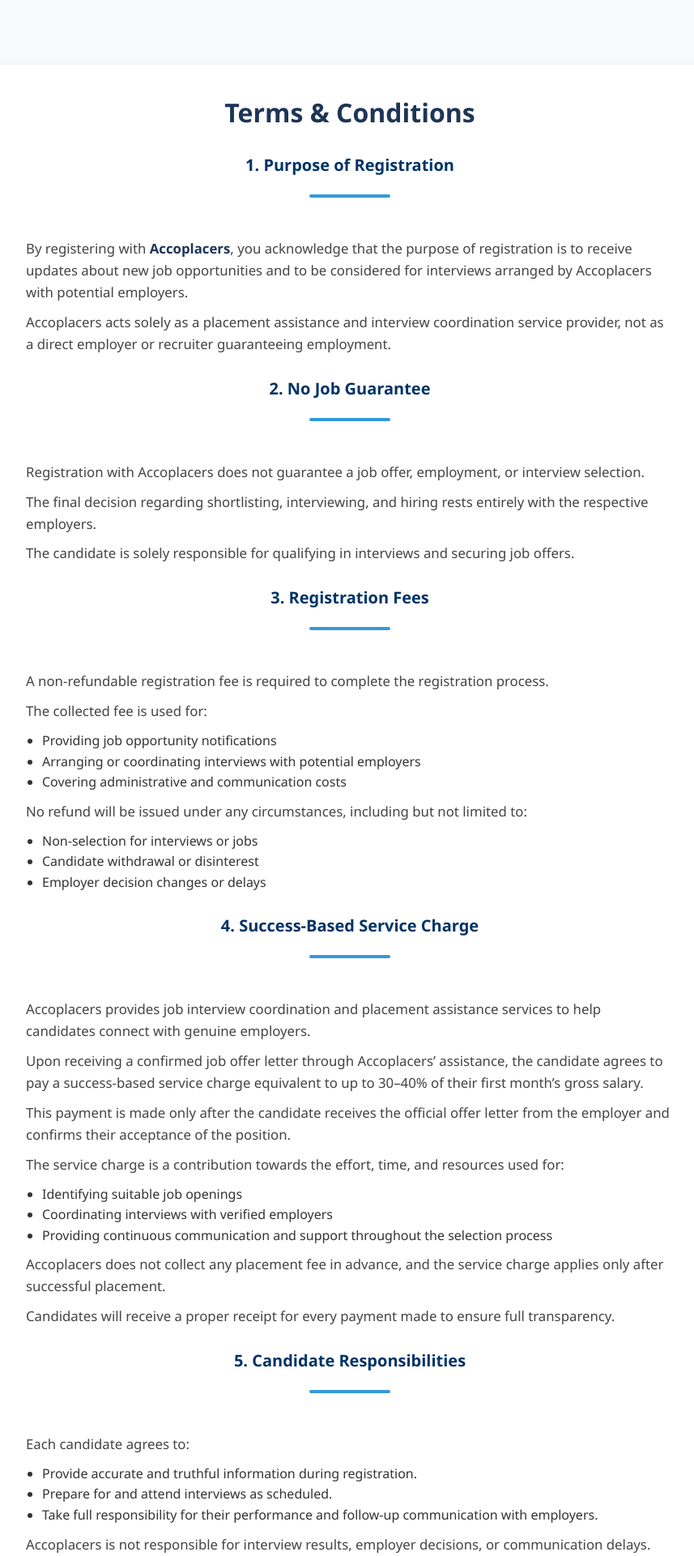
After one commit to accoplacers/django-acco, a Django app: page /terms/ in a window 1280 px wide. The commit adds this page. Shown: the top 1921 px of the page at 81% size, without its empty margins (208-1065 px from the left). Run offline with Django 5.2, Linux system fonts and the light colour scheme.

Commit message:
terms and conditions

```diff
--- /dev/null
+++ b/base/templates/base/terms.html
@@ -0,0 +1,140 @@
+<!DOCTYPE html>
+<html lang="en">
+<head>
+    <meta charset="UTF-8">
+    <meta name="viewport" content="width=device-width, initial-scale=1.0">
+    <title>Terms & Conditions | Accoplacers</title>
+    {% load static %}
+    <link rel="stylesheet" href="{% static 'base/css/style.css' %}">
+    <link rel="icon" href="{% static 'base/img/favicon.ico' %}" type="image/x-icon">
+    <style>
+        body {
+            background-color: #f9fafb;
+            color: #333;
+            font-family: 'Poppins', sans-serif;
+            line-height: 1.6;
+        }
+        .terms-container {
+            max-width: 900px;
+            margin: 80px auto;
+            background: #fff;
+            padding: 40px 50px;
+            border-radius: 16px;
+            box-shadow: 0 4px 20px rgba(0,0,0,0.05);
+        }
+        .terms-container h1 {
+            font-size: 2rem;
+            text-align: center;
+            margin-bottom: 30px;
+            color: #1d3557;
+        }
+        .terms-container h2 {
+            font-size: 1.25rem;
+            margin-top: 25px;
+            color: #003366;
+        }
+        .terms-container p {
+            margin: 10px 0;
+            color: #444;
+        }
+        .terms-container ul {
+            margin-left: 20px;
+        }
+        .terms-container strong {
+            color: #1d3557;
+        }
+        .terms-footer {
+            text-align: center;
+            margin-top: 40px;
+            font-size: 0.9rem;
+            color: #777;
+        }
+        @media (max-width: 768px) {
+            .terms-container {
+                padding: 25px;
+            }
+            .terms-container h1 {
+                font-size: 1.6rem;
+            }
+        }
+    </style>
+</head>
+<body>
+    <div class="terms-container">
+        <h1>Terms & Conditions</h1>
+
+        <h2>1. Purpose of Registration</h2>
+        <p>By registering with <strong>Accoplacers</strong>, you acknowledge that the purpose of registration is to receive updates about new job opportunities and to be considered for interviews arranged by Accoplacers with potential employers.</p>
+        <p>Accoplacers acts solely as a placement assistance and interview coordination service provider, not as a direct employer or recruiter guaranteeing employment.</p>
+
+        <h2>2. No Job Guarantee</h2>
+        <p>Registration with Accoplacers does not guarantee a job offer, employment, or interview selection.</p>
+        <p>The final decision regarding shortlisting, interviewing, and hiring rests entirely with the respective employers.</p>
+        <p>The candidate is solely responsible for qualifying in interviews and securing job offers.</p>
+
+        <h2>3. Registration Fees</h2>
+        <p>A non-refundable registration fee is required to complete the registration process.</p>
+        <p>The collected fee is used for:</p>
+        <ul>
+            <li>Providing job opportunity notifications</li>
+            <li>Arranging or coordinating interviews with potential employers</li>
+            <li>Covering administrative and communication costs</li>
+        </ul>
+        <p>No refund will be issued under any circumstances, including but not limited to:</p>
+        <ul>
+            <li>Non-selection for interviews or jobs</li>
+            <li>Candidate withdrawal or disinterest</li>
+            <li>Employer decision changes or delays</li>
+        </ul>
+
+        <h2>4. Success-Based Service Charge</h2>
+        <p>Accoplacers provides job interview coordination and placement assistance services to help candidates connect with genuine employers.</p>
+        <p>Upon receiving a confirmed job offer letter through Accoplacers’ assistance, the candidate agrees to pay a success-based service charge equivalent to up to 30–40% of their first month’s gross salary.</p>
+        <p>This payment is made only after the candidate receives the official offer letter from the employer and confirms their acceptance of the position.</p>
+        <p>The service charge is a contribution towards the effort, time, and resources used for:</p>
+        <ul>
+            <li>Identifying suitable job openings</li>
+            <li>Coordinating interviews with verified employers</li>
+            <li>Providing continuous communication and support throughout the selection process</li>
+        </ul>
+        <p>Accoplacers does not collect any placement fee in advance, and the service charge applies only after successful placement.</p>
+        <p>Candidates will receive a proper receipt for every payment made to ensure full transparency.</p>
+
+        <h2>5. Candidate Responsibilities</h2>
+        <p>Each candidate agrees to:</p>
+        <ul>
+            <li>Provide accurate and truthful information during registration.</li>
+            <li>Prepare for and attend interviews as scheduled.</li>
+            <li>Take full responsibility for their performance and follow-up communication with employers.</li>
+        </ul>
+        <p>Accoplacers is not responsible for interview results, employer decisions, or communication delays.</p>
+
+        <h2>6. Communication</h2>
+        <p>All communication regarding interview schedules or job opportunities will be sent via email, phone, or WhatsApp using the contact information provided during registration.</p>
+        <p>Candidates are responsible for keeping their contact information updated.</p>
+
+        <h2>7. Data Privacy</h2>
+        <p>By registering, the candidate consents to Accoplacers using their personal details solely for job notifications and interview coordination, in compliance with data protection laws.</p>
+
+        <h2>8. Limitation of Liability</h2>
+        <p>Accoplacers, its representatives, and associates shall not be held liable for:</p>
+        <ul>
+            <li>Any employer’s hiring or rejection decision</li>
+            <li>Delayed responses, cancellations, or changes in interview schedules</li>
+            <li>Any loss, financial or otherwise, arising from participation in the placement process</li>
+        </ul>
+
+        <h2>9. Acceptance of Terms</h2>
+        <p>By registering with Accoplacers, the candidate confirms that they have read, understood, and agreed to all the above Terms & Conditions. The candidate also confirms awareness that:</p>
+        <ul>
+            <li>The registration fee is non-refundable.</li>
+            <li>No job or interview guarantee is provided by Accoplacers.</li>
+            <li>A success-based service charge (up to 40% of first-month salary) is payable only after receiving an official offer letter.</li>
+        </ul>
+
+        <div class="terms-footer">
+            <p>&copy; 2025 Accoplacers. All Rights Reserved.</p>
+        </div>
+    </div>
+</body>
+</html>
--- a/base/urls.py
+++ b/base/urls.py
@@ -11,5 +11,5 @@ urlpatterns = [
     path('register/success/', views.registration_success, name='registration_success'),
     path('register/temp-save/', views.temp_save_registration, name='temp_save_registration'),
     path('dashboard/', views.registrations_dashboard, name='registrations_dashboard'),
-
+    path("terms/", views.terms, name="terms"),
 ]
--- a/base/views.py
+++ b/base/views.py
@@ -163,6 +163,10 @@ def temp_save_registration(request):
     return JsonResponse({'status': 'error'}, status=400)
 
 
+def terms(request):
+    return render(request, 'base/terms.html')
+
+
 
 # DASHBOARD
 
```
Also changed, not shown: base/templates/base/index.html (+14 -0 lines), 1 other file.
